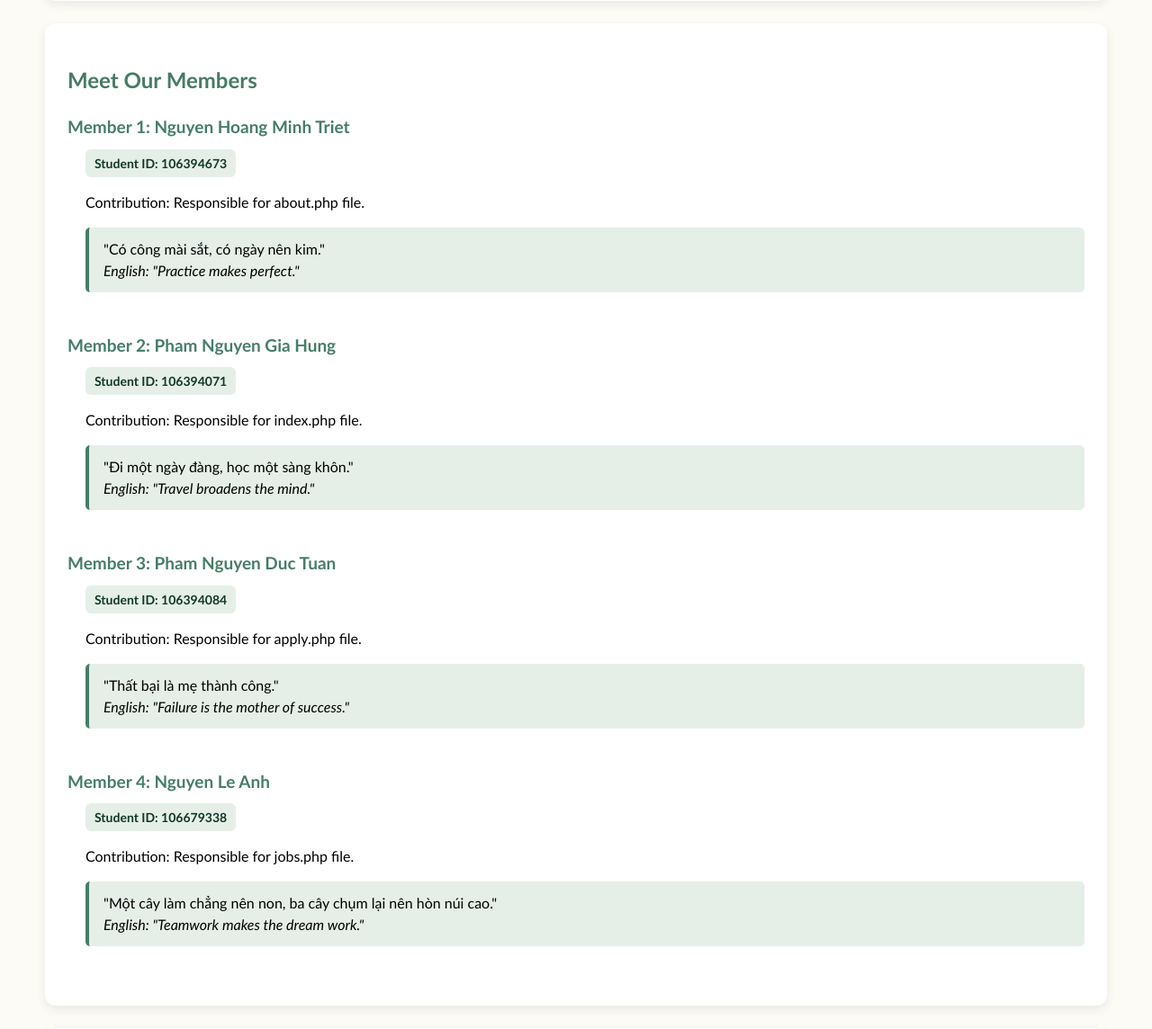
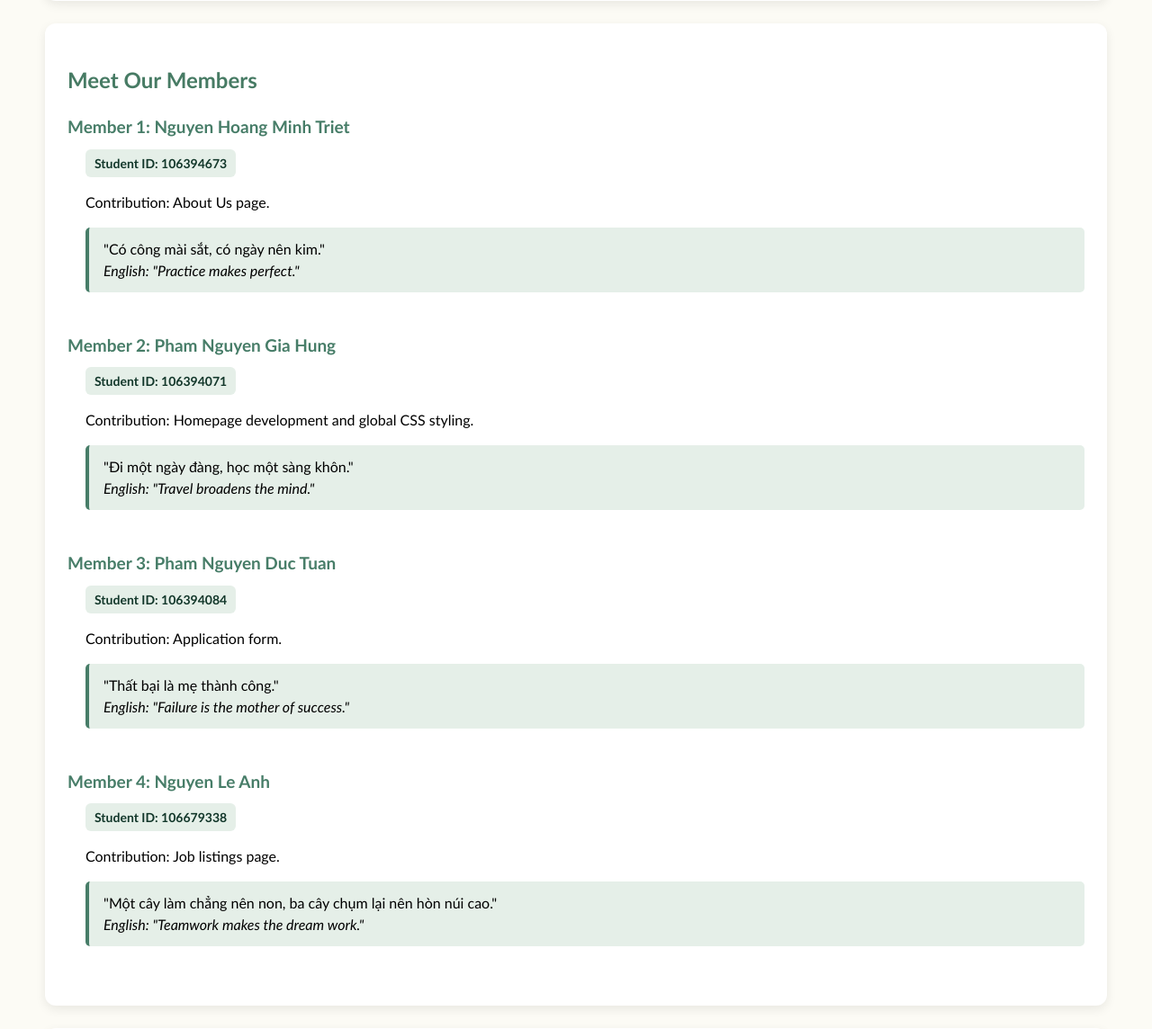
Before and after one commit to 106394071/Group6_Part2ofAppliedWebProject, a PHP site: page /about.php in a window 1280 px wide. Shown: the part 449-1593 px from the top of the page at 90% size. Run offline with PHP 8.4, Linux system fonts and the light colour scheme.

Commit message:
Added better contribution description to each member.

```diff
--- a/about.php
+++ b/about.php
@@ -36,7 +36,7 @@ include("nav.inc");
             <dt>Member 1: Nguyen Hoang Minh Triet</dt>
             <dd>
                 <span class="student-id">Student ID: 106394673</span>
-                <p>Contribution: Responsible for about.php file.</p>
+                <p>Contribution: About Us page.</p>
                 <blockquote>
                     "Có công mài sắt, có ngày nên kim."
                     <br>
@@ -47,7 +47,7 @@ include("nav.inc");
             <dt>Member 2: Pham Nguyen Gia Hung</dt>
             <dd>
                 <span class="student-id">Student ID: 106394071</span>
-                <p>Contribution: Responsible for index.php file.</p>
+                <p>Contribution: Homepage development and global CSS styling.</p>
                 <blockquote>
                     "Đi một ngày đàng, học một sàng khôn."
                     <br>
@@ -58,7 +58,7 @@ include("nav.inc");
             <dt>Member 3: Pham Nguyen Duc Tuan</dt>
             <dd>
                 <span class="student-id">Student ID: 106394084</span>
-                <p>Contribution: Responsible for apply.php file.</p>
+                <p>Contribution: Application form.</p>
                 <blockquote>
                     "Thất bại là mẹ thành công."
                     <br>
@@ -69,7 +69,7 @@ include("nav.inc");
             <dt>Member 4: Nguyen Le Anh</dt>
             <dd>
                 <span class="student-id">Student ID: 106679338</span>
-                <p>Contribution: Responsible for jobs.php file.</p>
+                <p>Contribution: Job listings page.</p>
                 <blockquote>
                     "Một cây làm chẳng nên non, ba cây chụm lại nên hòn núi cao."
                     <br>
```
